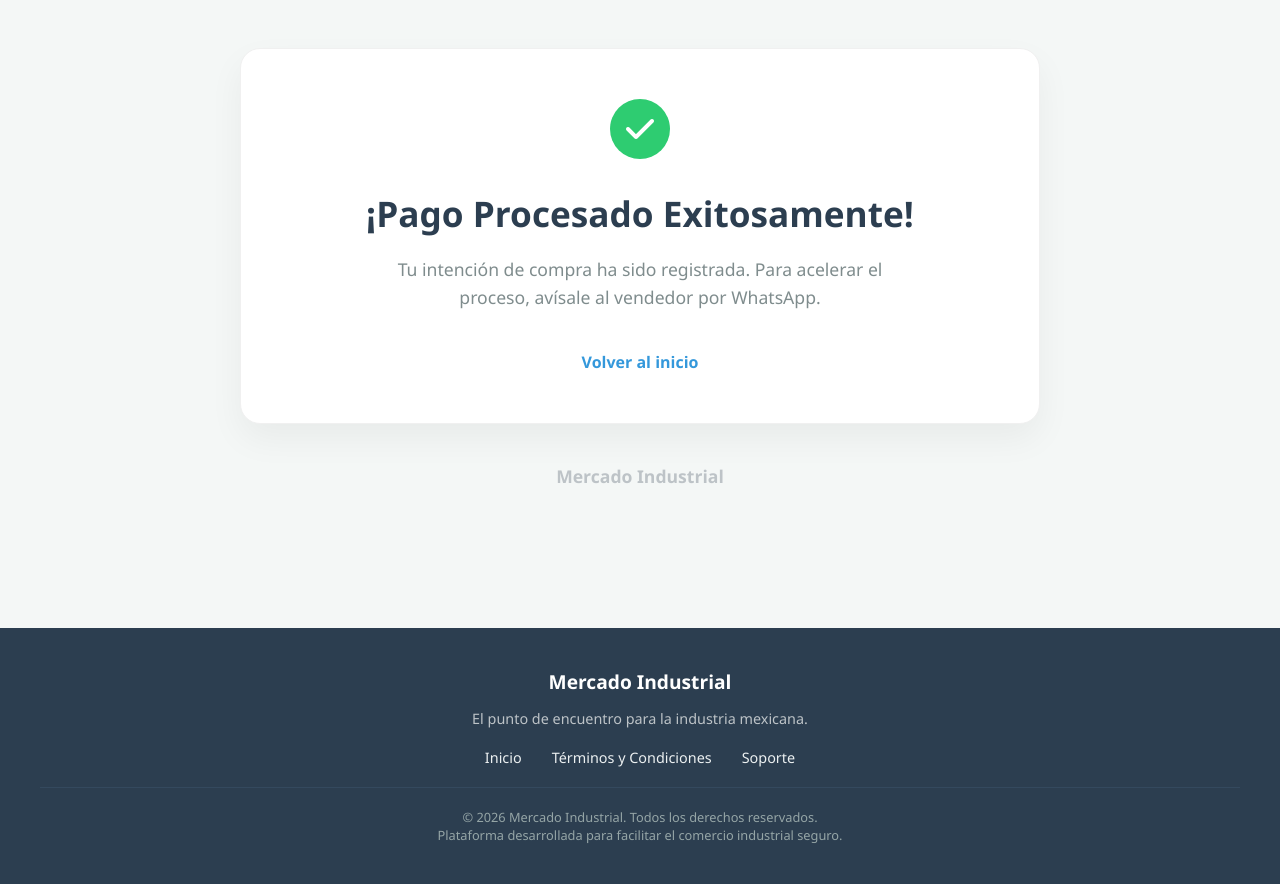
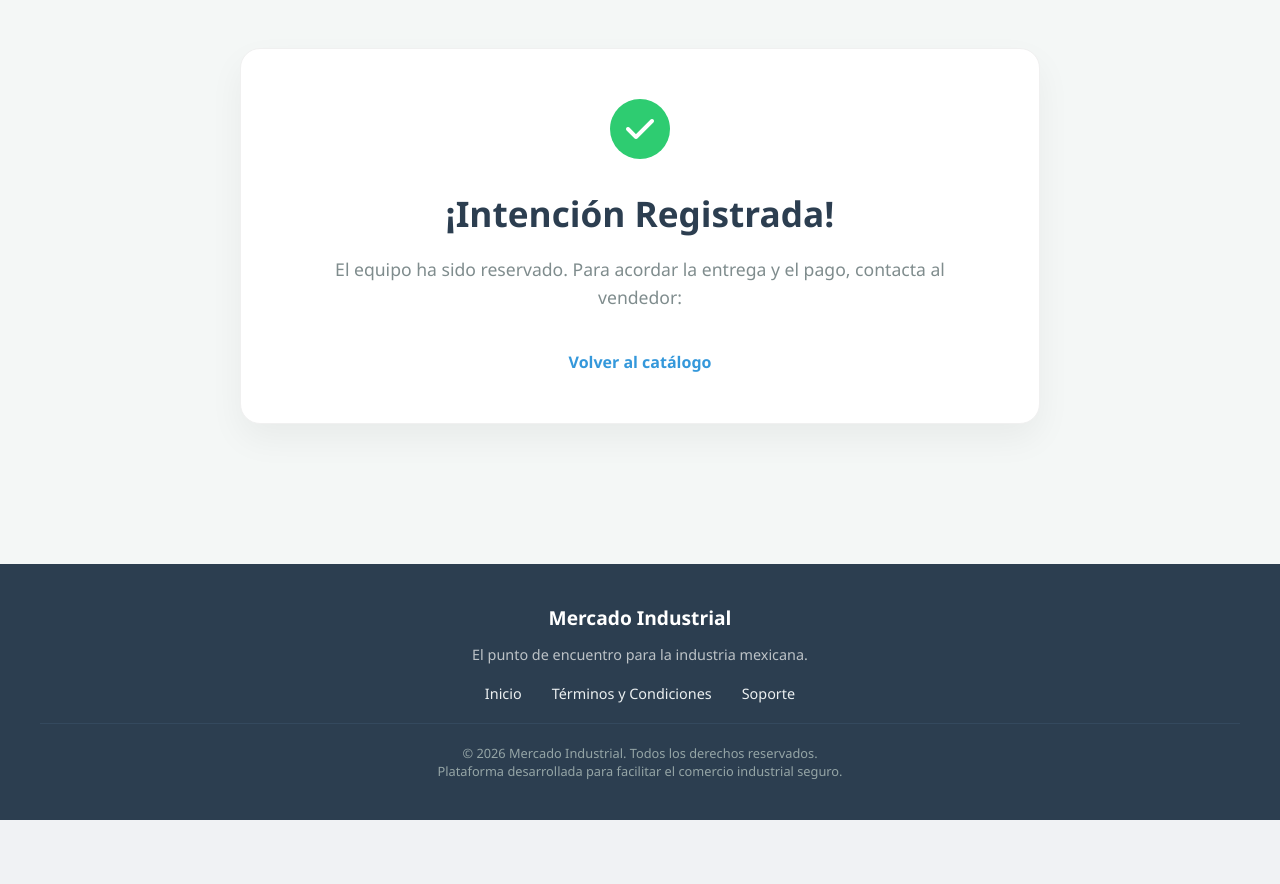
Before and after one commit to fernando871216-rgb/mercado-industrial, a Django app: page /pago-exitoso/ in a window 1280 px wide. Shown: the part 132-1016 px from the top of the page. After the commit the page ends 952 px from the top, so only its background shows below. Run offline with Django 5.2, Linux system fonts and the light colour scheme; a user stored in the database is signed in.

Commit message:
Update pago_exitoso.html

```diff
--- a/marketplace/templates/marketplace/pago_exitoso.html
+++ b/marketplace/templates/marketplace/pago_exitoso.html
@@ -9,44 +9,44 @@
             <i class="fas fa-check" style="color: white; font-size: 2rem;"></i>
         </div>
 
-        <h1 style="color: #2c3e50; font-size: 2.2rem; margin-bottom: 15px;">¡Pago Procesado Exitosamente!</h1>
+        <h1 style="color: #2c3e50; font-size: 2.2rem; margin-bottom: 15px;">¡Intención Registrada!</h1>
 
-        <p style="color: #7f8c8d; font-size: 1.1rem; line-height: 1.6; margin-bottom: 40px; max-width: 500px; margin-left: auto; margin-right: auto;">
-            Tu intención de compra ha sido registrada. Para acelerar el proceso, avísale al vendedor por WhatsApp.
+        <p style="color: #7f8c8d; font-size: 1.1rem; line-height: 1.6; margin-bottom: 40px;">
+            El equipo ha sido reservado. Para acordar la entrega y el pago, contacta al vendedor:
         </p>
 
         {% if producto %}
-        <div style="background: #f8f9fa; border-radius: 15px; padding: 30px; margin-bottom: 30px;">
-            <div style="font-size: 1.4rem; font-weight: bold; color: #2c3e50; margin-bottom: 15px;">
-                <i class="fas fa-phone-alt" style="color: #3498db; margin-right: 10px;"></i>
-                {% if producto.user.profile.phone %}
-                    {{ producto.user.profile.phone }}
-                {% else %}
-                    <span style="color: #e74c3c;">Teléfono no registrado</span>
-                {% endif %}
+        <div style="background: #f8f9fa; border-radius: 15px; padding: 30px; margin-bottom: 30px; border: 1px solid #eef0f2;">
+            <div style="margin-bottom: 20px;">
+                <span style="display: block; color: #95a5a6; font-size: 0.9rem; text-transform: uppercase; margin-bottom: 5px;">Teléfono de contacto</span>
+                <strong style="font-size: 1.8rem; color: #2c3e50;">
+                    {% if producto.user.profile.phone %}
+                        {{ producto.user.profile.phone }}
+                    {% else %}
+                        <span style="color: #e74c3c;">No registrado</span>
+                    {% endif %}
+                </strong>
             </div>
 
             {% if producto.user.profile.phone %}
-            <a href="https://wa.me/{{ producto.user.profile.phone }}?text=Hola {{ producto.user.username }}, acabo de registrar mi intención de compra por: {{ producto.title }}. ¿Cómo procedemos?"
+            <a href="https://wa.me/{{ producto.user.profile.phone }}?text=Hola {{ producto.user.username }}, me interesa tu equipo: {{ producto.title }}"
                target="_blank"
-               style="display: flex; align-items: center; justify-content: center; gap: 10px; background: #2ecc71; color: white; padding: 16px 30px; border-radius: 12px; text-decoration: none; font-weight: bold; font-size: 1.2rem; transition: 0.3s; box-shadow: 0 4px 15px rgba(46, 204, 113, 0.2);">
-                <i class="fab fa-whatsapp" style="font-size: 1.5rem;"></i> Notificar al Vendedor
+               style="display: flex; align-items: center; justify-content: center; gap: 10px; background: #25D366; color: white; padding: 16px 30px; border-radius: 12px; text-decoration: none; font-weight: bold; font-size: 1.1rem; box-shadow: 0 4px 15px rgba(37, 211, 102, 0.2);">
+                <i class="fab fa-whatsapp" style="font-size: 1.5rem;"></i> CONTACTAR POR WHATSAPP
             </a>
             {% endif %}
 
-            <p style="margin-top: 20px; font-size: 0.9rem; color: #95a5a6;">
-                Vendedor responsable: <strong>{{ producto.user.username|upper }}</strong>
-            </p>
+            <div style="margin-top: 20px; padding-top: 15px; border-top: 1px solid #eee;">
+                <p style="margin: 0; font-size: 0.9rem; color: #7f8c8d;">
+                    Vendedor: <strong style="color: #3498db;">{{ producto.user.username|upper }}</strong>
+                </p>
+            </div>
         </div>
         {% endif %}
 
-        <a href="{% url 'home' %}" style="color: #3498db; text-decoration: none; font-weight: 600; font-size: 1rem;">
-            Volver al inicio
+        <a href="{% url 'home' %}" style="color: #3498db; text-decoration: none; font-weight: 600;">
+            Volver al catálogo
         </a>
-    </div>
-
-    <div style="margin-top: 40px;">
-        <p style="color: #bdc3c7; font-weight: bold; font-size: 1.1rem;">Mercado Industrial</p>
     </div>
 </div>
 {% endblock %}
```
